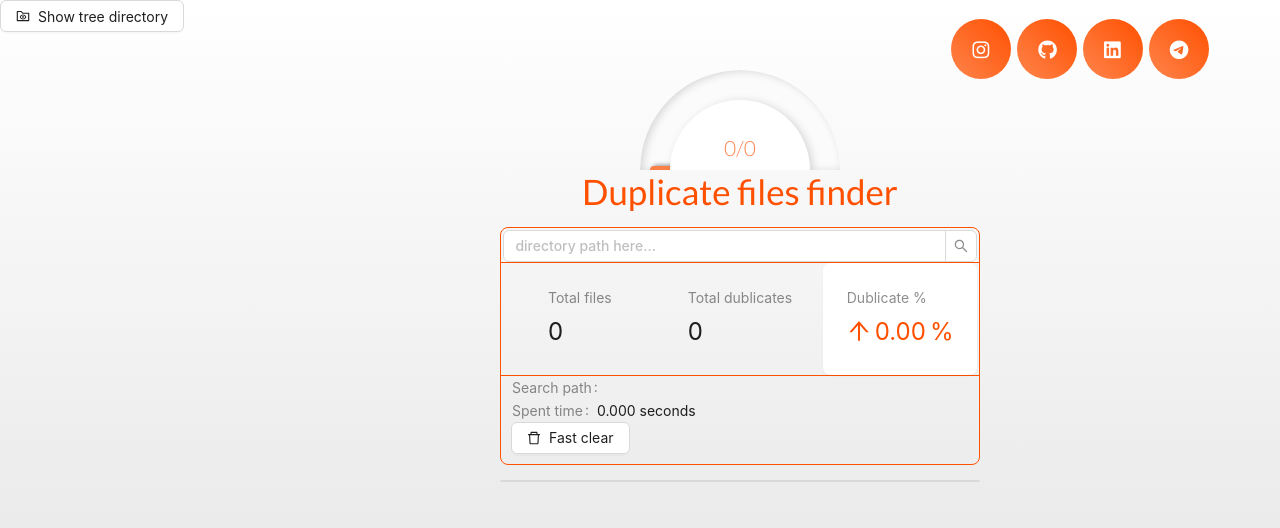
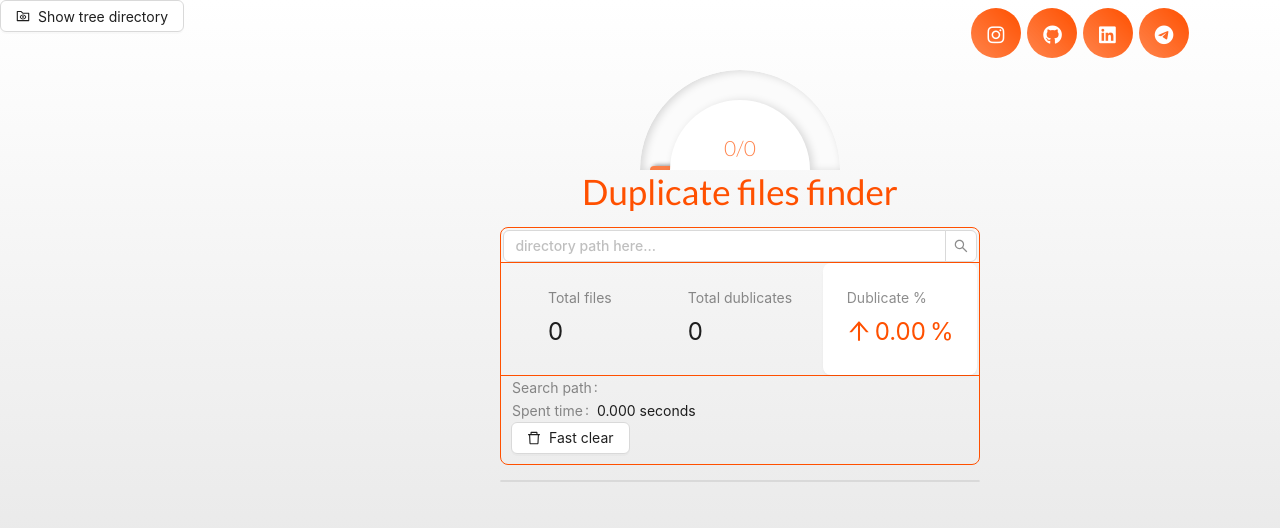
Before and after one commit to yunisv/DuplicatorFinder, a React (Create React App) app: page / in a window 1280 px wide. Shown: the top 528 px of the page. Built offline with nearby package versions, Linux system fonts and the light colour scheme.

Commit message:
change links css

```diff
--- a/src/Links/links.css
+++ b/src/Links/links.css
@@ -13,7 +13,7 @@ body {
 .social-icons {
     padding: 0;
     list-style: none;
-    margin: 1em;
+    margin: 5px;
 }
 .social-icons li {
     display: inline-block;
@@ -24,8 +24,8 @@ body {
 .social-icons i {
     color: #fff;
     position: absolute;
-    top: 21px;
-    left: 21px;
+    top: 17px;
+    left: 16px;
     transition: all 265ms ease-out;
 }
 .social-icons a {
@@ -36,8 +36,8 @@ body {
     -ms-transform: scale(1);
     -webkit-transform: scale(1);
     content: " ";
-    width: 60px;
-    height: 60px;
+    width: 50px;
+    height: 50px;
     border-radius: 100%;
     display: block;
     background: linear-gradient(45deg, rgba(255, 80, 0, 0.7), rgb(255, 80, 0));
```
